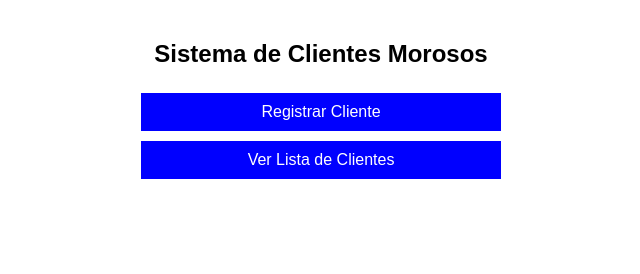
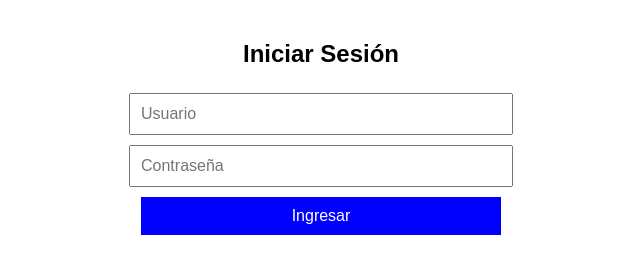
Before and after one commit to jhon20289/Cliente-morosos, a plain HTML site: page index.html in a window 1280 px wide. Shown: the whole page, without its empty margins (319-959 px from the left). Drawn offline with Linux system fonts and the light colour scheme.

Commit message:
Update index.html

```diff
--- a/index.html
+++ b/index.html
@@ -8,8 +8,18 @@
 </head>
 <body>
 
+  <!-- Pantalla de Login -->
+  <div id="login" class="pantalla activo">
+    <h2>Iniciar Sesión</h2>
+    <form id="loginForm">
+      <input type="text" id="usuario" placeholder="Usuario" required>
+      <input type="password" id="contrasena" placeholder="Contraseña" required>
+      <button type="submit">Ingresar</button>
+    </form>
+  </div>
+
   <!-- Pantalla de Inicio -->
-  <div id="inicio" class="pantalla activo">
+  <div id="inicio" class="pantalla">
     <h2>Sistema de Clientes Morosos</h2>
     <button onclick="cambiarPantalla('registro')">Registrar Cliente</button>
     <button onclick="cambiarPantalla('lista')">Ver Lista de Clientes</button>
```
